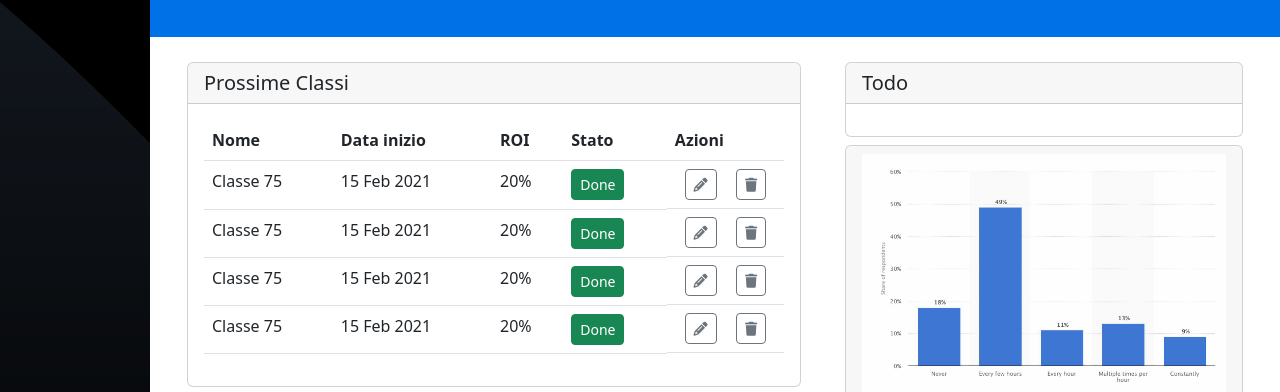
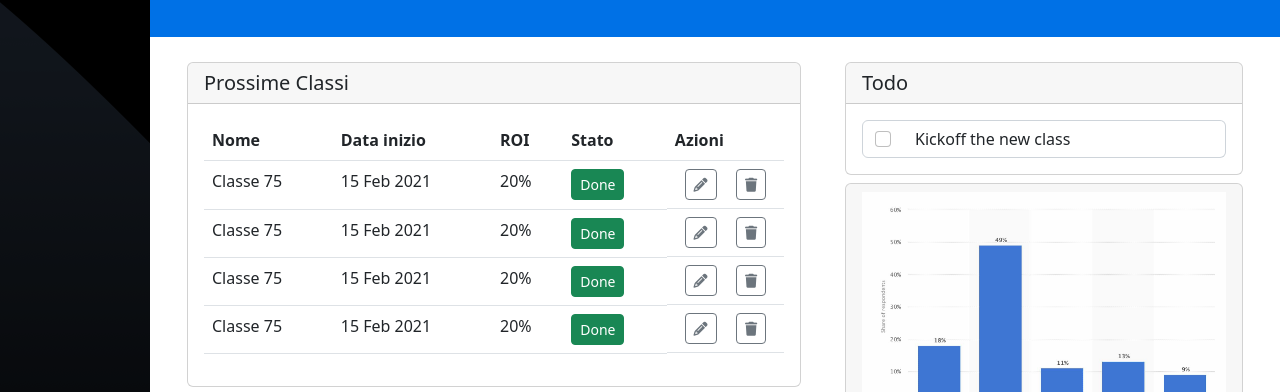
Before and after one commit to simolorevg/html-css-bootstrap-dashboard, a plain HTML site: page index.html in a window 1280 px wide. Shown: the part 213-605 px from the top of the page. Drawn offline with nearby package versions, Linux system fonts and the light colour scheme.

Commit message:
working on checkbox section

```diff
--- a/css/style.css
+++ b/css/style.css
@@ -134,6 +134,13 @@ a:hover{
     text-decoration: underline;
     color: #0071e6;
 }
+.form-control{
+    border-left: 0;
+}
+/*TODO*/
+.input-group-text{
+    background-color: white;
+}
 /*MEDIA QUERIES*/
 /*XS QUERY*/
 @media screen and (min-width: 200px) {
--- a/index.html
+++ b/index.html
@@ -282,6 +282,14 @@
                                     <div class="card">
                                         <h5 class="card-header">Todo</h5>
                                         <div class="card-body">
+                                            <div class="input-group">
+                                                <div class="input-group-text">
+                                                  <input class="form-check-input mt-0" type="checkbox" value="" aria-label="Checkbox for following text input">
+                                                </div>
+                                                <div class="form-control">
+                                                    Kickoff the new class
+                                                </div>
+                                            </div>
                                         </div>
                                     </div>
                                 </div>
```
